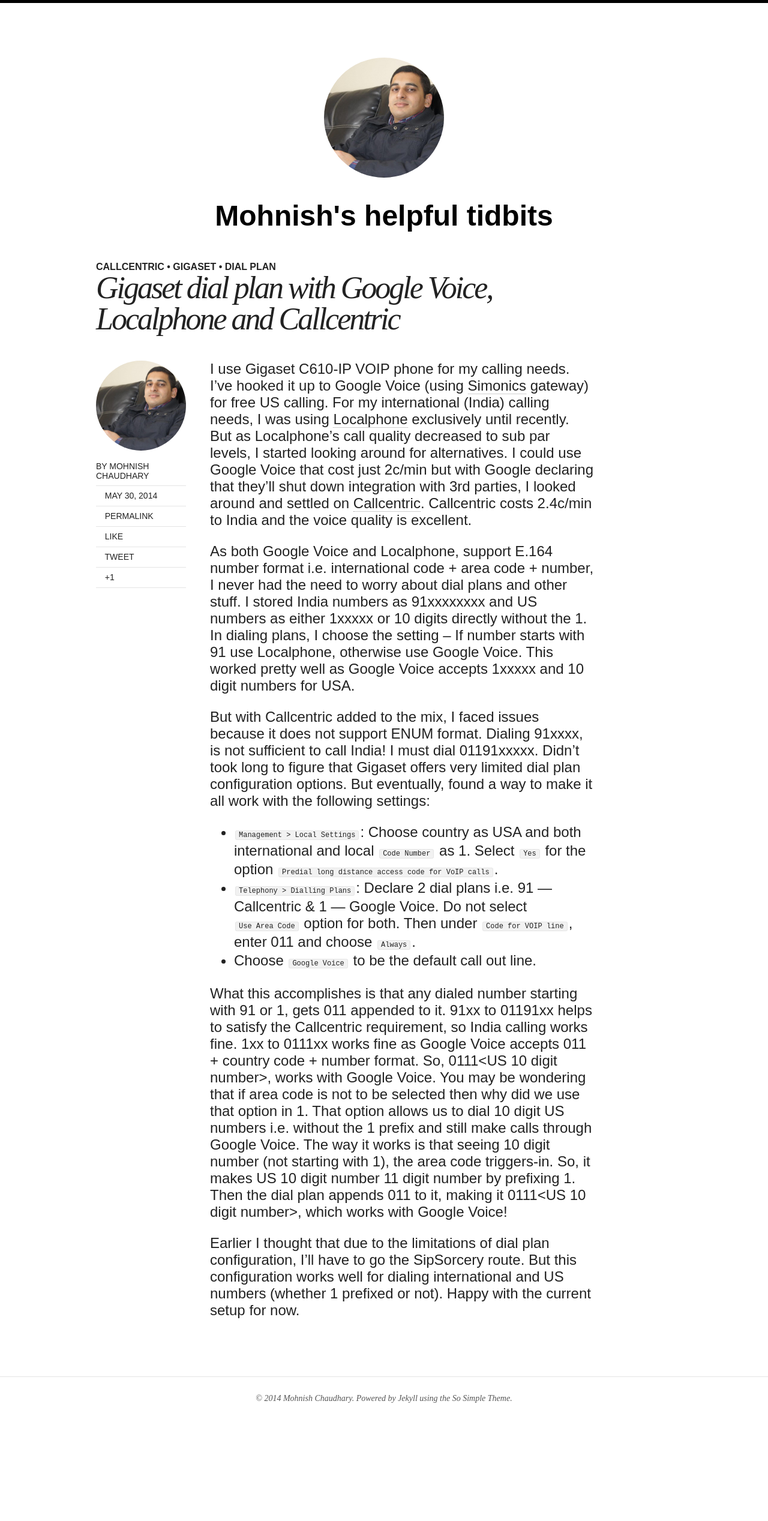
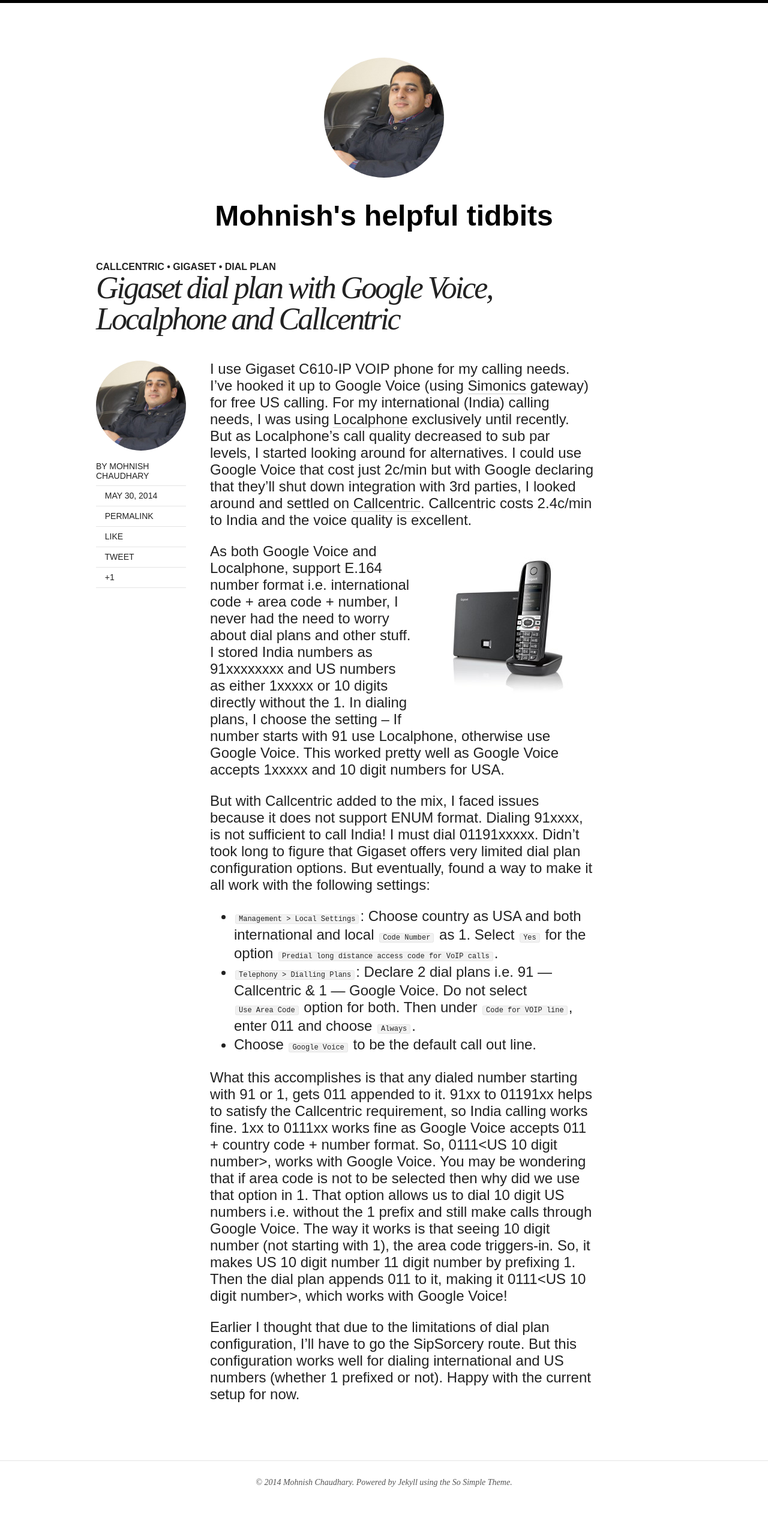
Before and after one commit to mohnish82/mohnish82.github.io, a Jekyll site: the page built from _posts/2014-05-30-Gigaset-dial-plan-with-Google-Voice-Localphone-and-Callcentric.md, in a window 1280 px wide. Shown: the whole page at 60% size. Built offline with Jekyll 4.4.1, drawn with Linux system fonts in a browser that asks for light colours; nearby versions of some CDN libraries; before the commit the page ends 2395 px from its top, so only the background shows below that.

Commit message:
added gigaset image

```diff
--- a/_posts/2014-05-30-Gigaset-dial-plan-with-Google-Voice-Localphone-and-Callcentric.md
+++ b/_posts/2014-05-30-Gigaset-dial-plan-with-Google-Voice-Localphone-and-Callcentric.md
@@ -10,6 +10,8 @@
 
 I use Gigaset C610-IP VOIP phone for my calling needs. I’ve hooked it up to Google Voice (using [Simonics](https://simonics.com/gvgw/) gateway) for free US calling. For my international (India) calling needs, I was using [Localphone](http://www.localphone.com/) exclusively until recently. But as Localphone’s call quality decreased to sub par levels, I started looking around for alternatives. I could use Google Voice that cost just 2c/min but with Google declaring that they’ll shut down integration with 3rd parties, I looked around and settled on [Callcentric](http://www.callcentric.com/). Callcentric costs 2.4c/min to India and the voice quality is excellent.
 
+<img style="float:right" src="/images/gigaset-c610ip.jpg" />
+
 As both Google Voice and Localphone, support E.164 number format i.e. international code +  area code + number, I never had the need to worry about dial plans and other stuff. I stored India numbers as 91xxxxxxxx and US numbers as either 1xxxxx or 10 digits directly without the 1. In dialing plans, I choose the setting – If number starts with 91 use Localphone, otherwise use Google Voice. This worked pretty well as Google Voice accepts 1xxxxx and 10 digit numbers for USA.
 
 But with Callcentric added to the mix, I faced issues because it does not support ENUM format. Dialing 91xxxx, is not sufficient to call India! I must dial 01191xxxxx. Didn’t took long to figure that Gigaset offers very limited dial plan configuration options. But eventually, found a way to make it all work with the following settings:
```
Also changed, not shown: images/gigaset-c610ip.jpg (added).
